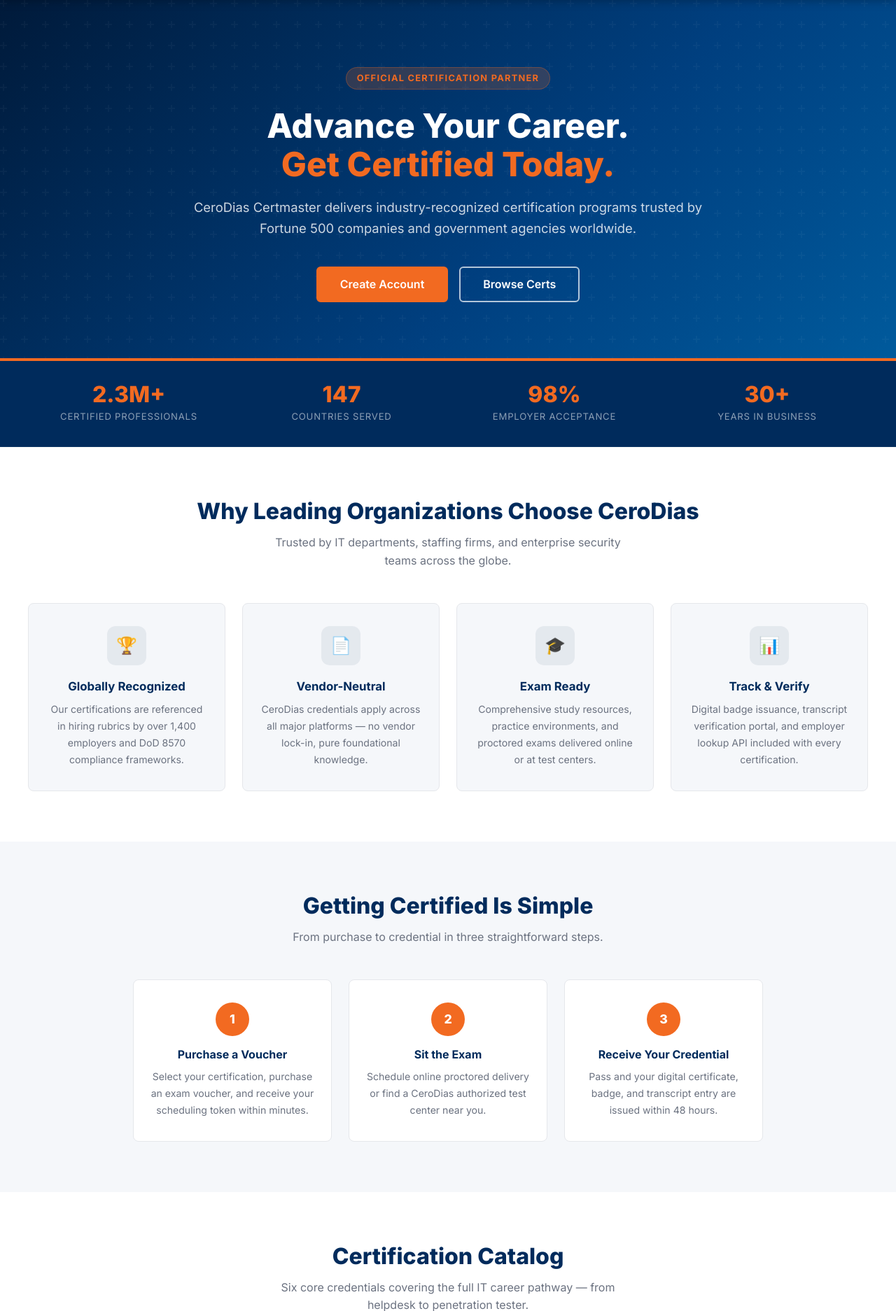
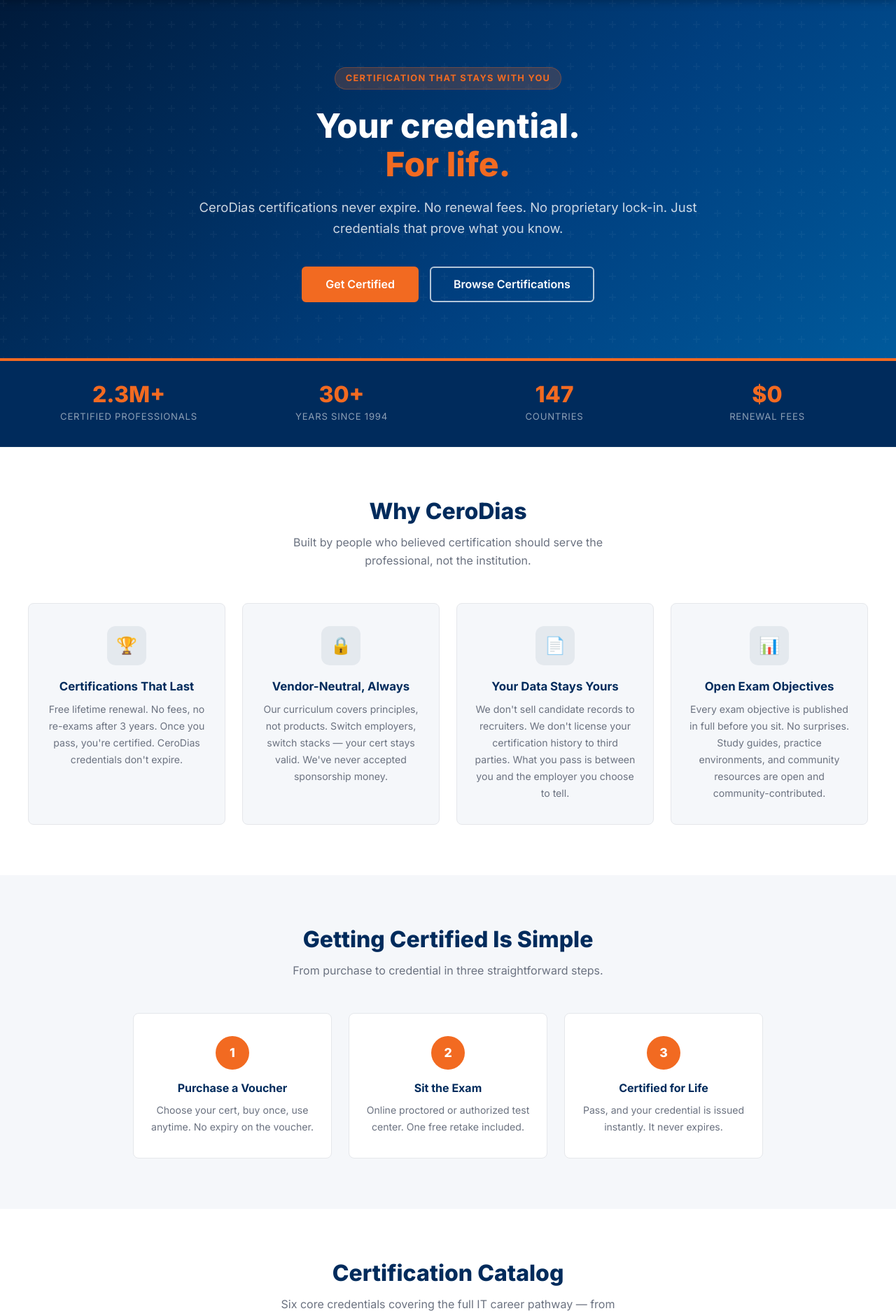
Before and after one commit to dodgyyet/CeroDias, a Flask app: page / in a window 1280 px wide. Shown: the part 68-1942 px from the top of the page at 70% size. Run offline with Flask 3, Linux system fonts and the light colour scheme; parts of the project's set-up code (start-up, migrations or seed data) failed here and were passed over.

Commit message:
Rewrite homepage with CeroDias founding lore and consumer-first values
Lower certification prices, lifetime renewal messaging, and company history centered on independence from vendor lock-in and data brokering.

```diff
--- a/app/templates/index.html
+++ b/app/templates/index.html
@@ -1,17 +1,17 @@
 {% extends "base.html" %}
 
-{% block title %}CeroDias Certmaster — Enterprise Certification Solutions{% endblock %}
+{% block title %}CeroDias — Your Credential, For Life{% endblock %}
 
 {% block content %}
 <!-- ── Hero ── -->
 <div class="hero-section">
     <div class="hero-content">
-        <div class="hero-eyebrow">Official Certification Partner</div>
-        <h1>Advance Your Career.<br><span>Get Certified Today.</span></h1>
-        <p>CeroDias Certmaster delivers industry-recognized certification programs trusted by Fortune 500 companies and government agencies worldwide.</p>
+        <div class="hero-eyebrow">Certification that stays with you</div>
+        <h1>Your credential.<br><span>For life.</span></h1>
+        <p>CeroDias certifications never expire. No renewal fees. No proprietary lock-in. Just credentials that prove what you know.</p>
         <div class="hero-cta">
-            <a href="/register" class="btn btn-primary btn-lg">Create Account</a>
-            <a href="#certifications" class="btn btn-outline-light btn-lg">Browse Certs</a>
+            <a href="/register" class="btn btn-primary btn-lg">Get Certified</a>
+            <a href="#certifications" class="btn btn-outline-light btn-lg">Browse Certifications</a>
         </div>
     </div>
 </div>
@@ -24,16 +24,16 @@
             <div class="stat-desc">Certified Professionals</div>
         </div>
         <div class="stats-bar-item">
-            <div class="stat-number">147</div>
-            <div class="stat-desc">Countries Served</div>
+            <div class="stat-number">30+</div>
+            <div class="stat-desc">Years Since 1994</div>
         </div>
         <div class="stats-bar-item">
-            <div class="stat-number">98%</div>
-            <div class="stat-desc">Employer Acceptance</div>
+            <div class="stat-number">147</div>
+            <div class="stat-desc">Countries</div>
         </div>
         <div class="stats-bar-item">
-            <div class="stat-number">30+</div>
-            <div class="stat-desc">Years in Business</div>
+            <div class="stat-number">$0</div>
+            <div class="stat-desc">Renewal Fees</div>
         </div>
     </div>
 </div>
@@ -42,29 +42,29 @@
 <div class="section section-alt" id="features">
     <div class="section-inner">
         <div class="section-header">
-            <h2>Why Leading Organizations Choose CeroDias</h2>
-            <p>Trusted by IT departments, staffing firms, and enterprise security teams across the globe.</p>
+            <h2>Why CeroDias</h2>
+            <p>Built by people who believed certification should serve the professional, not the institution.</p>
         </div>
         <div class="features-grid">
             <div class="feature-card">
                 <div class="feature-icon">&#127942;</div>
-                <h3>Globally Recognized</h3>
-                <p>Our certifications are referenced in hiring rubrics by over 1,400 employers and DoD 8570 compliance frameworks.</p>
+                <h3>Certifications That Last</h3>
+                <p>Free lifetime renewal. No fees, no re-exams after 3 years. Once you pass, you're certified. CeroDias credentials don't expire.</p>
+            </div>
+            <div class="feature-card">
+                <div class="feature-icon">&#128274;</div>
+                <h3>Vendor-Neutral, Always</h3>
+                <p>Our curriculum covers principles, not products. Switch employers, switch stacks — your cert stays valid. We've never accepted sponsorship money.</p>
             </div>
             <div class="feature-card">
                 <div class="feature-icon">&#128196;</div>
-                <h3>Vendor-Neutral</h3>
-                <p>CeroDias credentials apply across all major platforms — no vendor lock-in, pure foundational knowledge.</p>
-            </div>
-            <div class="feature-card">
-                <div class="feature-icon">&#127891;</div>
-                <h3>Exam Ready</h3>
-                <p>Comprehensive study resources, practice environments, and proctored exams delivered online or at test centers.</p>
+                <h3>Your Data Stays Yours</h3>
+                <p>We don't sell candidate records to recruiters. We don't license your certification history to third parties. What you pass is between you and the employer you choose to tell.</p>
             </div>
             <div class="feature-card">
                 <div class="feature-icon">&#128202;</div>
-                <h3>Track & Verify</h3>
-                <p>Digital badge issuance, transcript verification portal, and employer lookup API included with every certification.</p>
+                <h3>Open Exam Objectives</h3>
+                <p>Every exam objective is published in full before you sit. No surprises. Study guides, practice environments, and community resources are open and community-contributed.</p>
             </div>
         </div>
     </div>
@@ -81,17 +81,17 @@
             <div class="step">
                 <div class="step-number">1</div>
                 <h4>Purchase a Voucher</h4>
-                <p>Select your certification, purchase an exam voucher, and receive your scheduling token within minutes.</p>
+                <p>Choose your cert, buy once, use anytime. No expiry on the voucher.</p>
             </div>
             <div class="step">
                 <div class="step-number">2</div>
                 <h4>Sit the Exam</h4>
-                <p>Schedule online proctored delivery or find a CeroDias authorized test center near you.</p>
+                <p>Online proctored or authorized test center. One free retake included.</p>
             </div>
             <div class="step">
                 <div class="step-number">3</div>
-                <h4>Receive Your Credential</h4>
-                <p>Pass and your digital certificate, badge, and transcript entry are issued within 48 hours.</p>
+                <h4>Certified for Life</h4>
+                <p>Pass, and your credential is issued instantly. It never expires.</p>
             </div>
         </div>
     </div>
@@ -116,17 +116,17 @@
                     </div>
                 </div>
                 <p style="font-size: 0.85rem; color: var(--muted); line-height: 1.7; margin-bottom: 1rem;">
-                    Entry-level IT support credential. Covers PC hardware, operating systems, troubleshooting methodology, and basic networking. The industry standard starting point for all IT careers.
+                    Entry-level IT support credential. Covers PC hardware, operating systems, troubleshooting methodology, and basic networking. The starting point for any IT career.
                 </p>
                 <ul style="font-size: 0.82rem; color: var(--muted); padding-left: 1rem; margin-bottom: 1rem; line-height: 1.9;">
                     <li>Two-exam format (Core 1 &amp; Core 2)</li>
                     <li>Covers Windows, macOS, Linux, iOS, Android</li>
-                    <li>3-year renewal cycle</li>
+                    <li>Hardware repair — actual repair, not replacement</li>
                     <li>DoD 8570 approved</li>
                 </ul>
-                <div style="font-size: 1.5rem; font-weight: 800; color: var(--navy); margin-bottom: 0.25rem;">$219</div>
-                <div style="font-size: 0.75rem; color: var(--muted); margin-bottom: 1rem;">per exam voucher · 12-month expiry</div>
-                <a href="/register" class="btn btn-primary btn-sm btn-block">Buy Voucher &rarr;</a>
+                <div style="font-size: 1.5rem; font-weight: 800; color: var(--navy); margin-bottom: 0.25rem;">$129</div>
+                <div style="font-size: 0.75rem; color: var(--muted); margin-bottom: 1rem;">per exam voucher &middot; one free retake included</div>
+                <a href="/checkout?cert_id=a-" class="btn btn-primary btn-sm btn-block">Buy Voucher &rarr;</a>
             </div>
 
             <!-- Network- -->
@@ -140,46 +140,46 @@
                     </div>
                 </div>
                 <p style="font-size: 0.85rem; color: var(--muted); line-height: 1.7; margin-bottom: 1rem;">
-                    Validates core networking knowledge required for any IT infrastructure role. Recognized as a prerequisite by enterprise hiring managers before Security<span style="color:var(--orange);">-</span> or higher certifications.
+                    Validates core networking knowledge required for any IT infrastructure role. Recognized as a prerequisite by enterprise hiring managers before Security<span style="color:var(--orange);">-</span> or higher.
                 </p>
                 <ul style="font-size: 0.82rem; color: var(--muted); padding-left: 1rem; margin-bottom: 1rem; line-height: 1.9;">
                     <li>TCP/IP, DNS, DHCP, VLANs, subnetting</li>
                     <li>Network security and cloud fundamentals</li>
                     <li>Wireless standards (802.11ax)</li>
-                    <li>3-year renewal cycle</li>
+                    <li>DoD 8570 approved</li>
                 </ul>
-                <div style="font-size: 1.5rem; font-weight: 800; color: var(--navy); margin-bottom: 0.25rem;">$349</div>
-                <div style="font-size: 0.75rem; color: var(--muted); margin-bottom: 1rem;">per exam voucher · includes one retake</div>
-                <a href="/register" class="btn btn-primary btn-sm btn-block">Buy Voucher &rarr;</a>
+                <div style="font-size: 1.5rem; font-weight: 800; color: var(--navy); margin-bottom: 0.25rem;">$179</div>
+                <div style="font-size: 0.75rem; color: var(--muted); margin-bottom: 1rem;">per exam voucher &middot; one free retake included</div>
+                <a href="/checkout?cert_id=network-" class="btn btn-primary btn-sm btn-block">Buy Voucher &rarr;</a>
             </div>
 
             <!-- Security- -->
             <div class="pricing-card" style="text-align: left;">
                 <div style="display: flex; align-items: center; gap: 0.75rem; margin-bottom: 1rem;">
-                    <span style="font-size: 2rem;">&#128274;</span>
+                    <span style="font-size: 2rem;">&#128272;</span>
                     <div>
                         <div style="font-weight: 800; color: var(--navy); font-size: 1.05rem;">CeroDias Security<span style="color:var(--orange);">-</span></div>
                         <div style="font-size: 0.75rem; color: var(--muted); text-transform: uppercase; letter-spacing: 0.06em;">Cybersecurity</div>
                     </div>
                 </div>
                 <p style="font-size: 0.85rem; color: var(--muted); line-height: 1.7; margin-bottom: 1rem;">
-                    The benchmark cybersecurity certification. Covers threats, vulnerabilities, identity management, cryptography, and risk management. Required for many government and enterprise security roles.
+                    The benchmark cybersecurity certification. Covers threats, vulnerabilities, identity management, cryptography, and risk management. Required for many government and enterprise roles.
                 </p>
                 <ul style="font-size: 0.82rem; color: var(--muted); padding-left: 1rem; margin-bottom: 1rem; line-height: 1.9;">
                     <li>Threats, attacks &amp; vulnerabilities</li>
                     <li>Identity and access management</li>
                     <li>Cryptography and PKI</li>
-                    <li>ISO 17024 accredited</li>
+                    <li>DoD 8570 approved</li>
                 </ul>
-                <div style="font-size: 1.5rem; font-weight: 800; color: var(--navy); margin-bottom: 0.25rem;">$392</div>
-                <div style="font-size: 0.75rem; color: var(--muted); margin-bottom: 1rem;">per exam voucher · valid 3 years</div>
-                <a href="/register" class="btn btn-primary btn-sm btn-block">Buy Voucher &rarr;</a>
+                <div style="font-size: 1.5rem; font-weight: 800; color: var(--navy); margin-bottom: 0.25rem;">$199</div>
+                <div style="font-size: 0.75rem; color: var(--muted); margin-bottom: 1rem;">per exam voucher &middot; one free retake included</div>
+                <a href="/checkout?cert_id=security-" class="btn btn-primary btn-sm btn-block">Buy Voucher &rarr;</a>
             </div>
 
             <!-- Linux- -->
             <div class="pricing-card" style="text-align: left;">
                 <div style="display: flex; align-items: center; gap: 0.75rem; margin-bottom: 1rem;">
-                    <span style="font-size: 2rem;">🐧</span>
+                    <span style="font-size: 2rem;">&#128187;</span>
                     <div>
                         <div style="font-weight: 800; color: var(--navy); font-size: 1.05rem;">CeroDias Linux<span style="color:var(--orange);">-</span></div>
                         <div style="font-size: 0.75rem; color: var(--muted); text-transform: uppercase; letter-spacing: 0.06em;">Linux Administration</div>
@@ -194,9 +194,9 @@
                     <li>Networking and security hardening</li>
                     <li>Covers both Debian &amp; RPM systems</li>
                 </ul>
-                <div style="font-size: 1.5rem; font-weight: 800; color: var(--navy); margin-bottom: 0.25rem;">$338</div>
-                <div style="font-size: 0.75rem; color: var(--muted); margin-bottom: 1rem;">per exam voucher · 3-year renewal</div>
-                <a href="/register" class="btn btn-primary btn-sm btn-block">Buy Voucher &rarr;</a>
+                <div style="font-size: 1.5rem; font-weight: 800; color: var(--navy); margin-bottom: 0.25rem;">$159</div>
+                <div style="font-size: 0.75rem; color: var(--muted); margin-bottom: 1rem;">per exam voucher &middot; one free retake included</div>
+                <a href="/checkout?cert_id=linux-" class="btn btn-primary btn-sm btn-block">Buy Voucher &rarr;</a>
             </div>
 
             <!-- PenTest- -->
@@ -209,7 +209,7 @@
                     </div>
                 </div>
                 <p style="font-size: 0.85rem; color: var(--muted); line-height: 1.7; margin-bottom: 1rem;">
-                    Advanced offensive security credential covering the full penetration testing lifecycle. Validates the skills required for junior-to-mid penetration tester and ethical hacker roles.
+                    Advanced offensive security credential covering the full penetration testing lifecycle. Validates skills required for junior-to-mid penetration tester and ethical hacker roles.
                 </p>
                 <ul style="font-size: 0.82rem; color: var(--muted); padding-left: 1rem; margin-bottom: 1rem; line-height: 1.9;">
                     <li>Reconnaissance and enumeration</li>
@@ -217,9 +217,9 @@
                     <li>Report writing and remediation</li>
                     <li>Performance-based exam questions</li>
                 </ul>
-                <div style="font-size: 1.5rem; font-weight: 800; color: var(--navy); margin-bottom: 0.25rem;">$466</div>
-                <div style="font-size: 0.75rem; color: var(--muted); margin-bottom: 1rem;">per exam voucher · 3-year renewal</div>
-                <a href="/register" class="btn btn-primary btn-sm btn-block">Buy Voucher &rarr;</a>
+                <div style="font-size: 1.5rem; font-weight: 800; color: var(--navy); margin-bottom: 0.25rem;">$249</div>
+                <div style="font-size: 0.75rem; color: var(--muted); margin-bottom: 1rem;">per exam voucher &middot; one free retake included</div>
+                <a href="/checkout?cert_id=pentest-" class="btn btn-primary btn-sm btn-block">Buy Voucher &rarr;</a>
             </div>
 
             <!-- Cloud- -->
@@ -240,15 +240,15 @@
                     <li>Multi-cloud management</li>
                     <li>Covers AWS, Azure, GCP concepts</li>
                 </ul>
-                <div style="font-size: 1.5rem; font-weight: 800; color: var(--navy); margin-bottom: 0.25rem;">$359</div>
-                <div style="font-size: 0.75rem; color: var(--muted); margin-bottom: 1rem;">per exam voucher · 3-year renewal</div>
-                <a href="/register" class="btn btn-primary btn-sm btn-block">Buy Voucher &rarr;</a>
+                <div style="font-size: 1.5rem; font-weight: 800; color: var(--navy); margin-bottom: 0.25rem;">$189</div>
+                <div style="font-size: 0.75rem; color: var(--muted); margin-bottom: 1rem;">per exam voucher &middot; one free retake included</div>
+                <a href="/checkout?cert_id=cloud-" class="btn btn-primary btn-sm btn-block">Buy Voucher &rarr;</a>
             </div>
         </div>
 
         <!-- Fine print -->
-        <div style="background: #FFFBEB; border: 1px solid #FEF3C7; border-radius: var(--radius-card); padding: 1rem 1.25rem; font-size: 0.8rem; color: #92400E;">
-            <strong>&#9888; Educational Platform Notice:</strong> CeroDias Certmaster is a training and simulation platform. Certifications issued here are for educational demonstration purposes only and are not affiliated with any external certification body. Volume licensing and enterprise agreements available — contact sales for pricing.
+        <div style="font-size: 0.82rem; color: var(--muted); text-align: center; padding: 0.75rem 0;">
+            All CeroDias certifications are vendor-neutral and internationally recognized. DoD 8570 approved. Volume and enterprise pricing available — contact sales.
         </div>
     </div>
 </div>
@@ -263,8 +263,8 @@
         </div>
     </div>
     <br><br>
-    <h2>Start Your Certification Journey</h2>
+    <h2>Join 2.3 million certified professionals who chose independence.</h2>
     <p>Create an account to purchase vouchers, track exam history, and access study resources.</p>
-    <a href="/register" class="btn btn-primary btn-lg">Create Free Account &rarr;</a>
+    <a href="/register" class="btn btn-primary btn-lg">Get Certified &rarr;</a>
 </div>
 {% endblock %}
```
